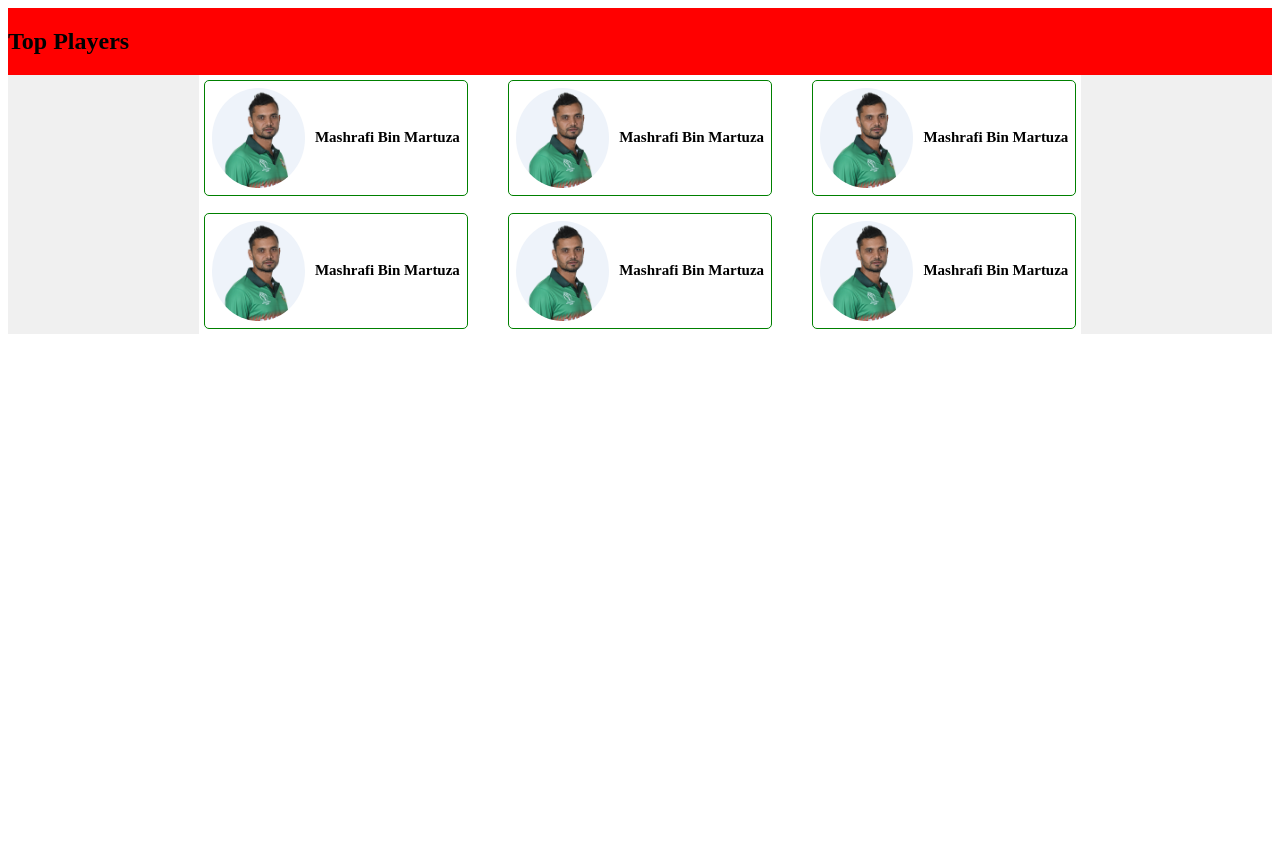
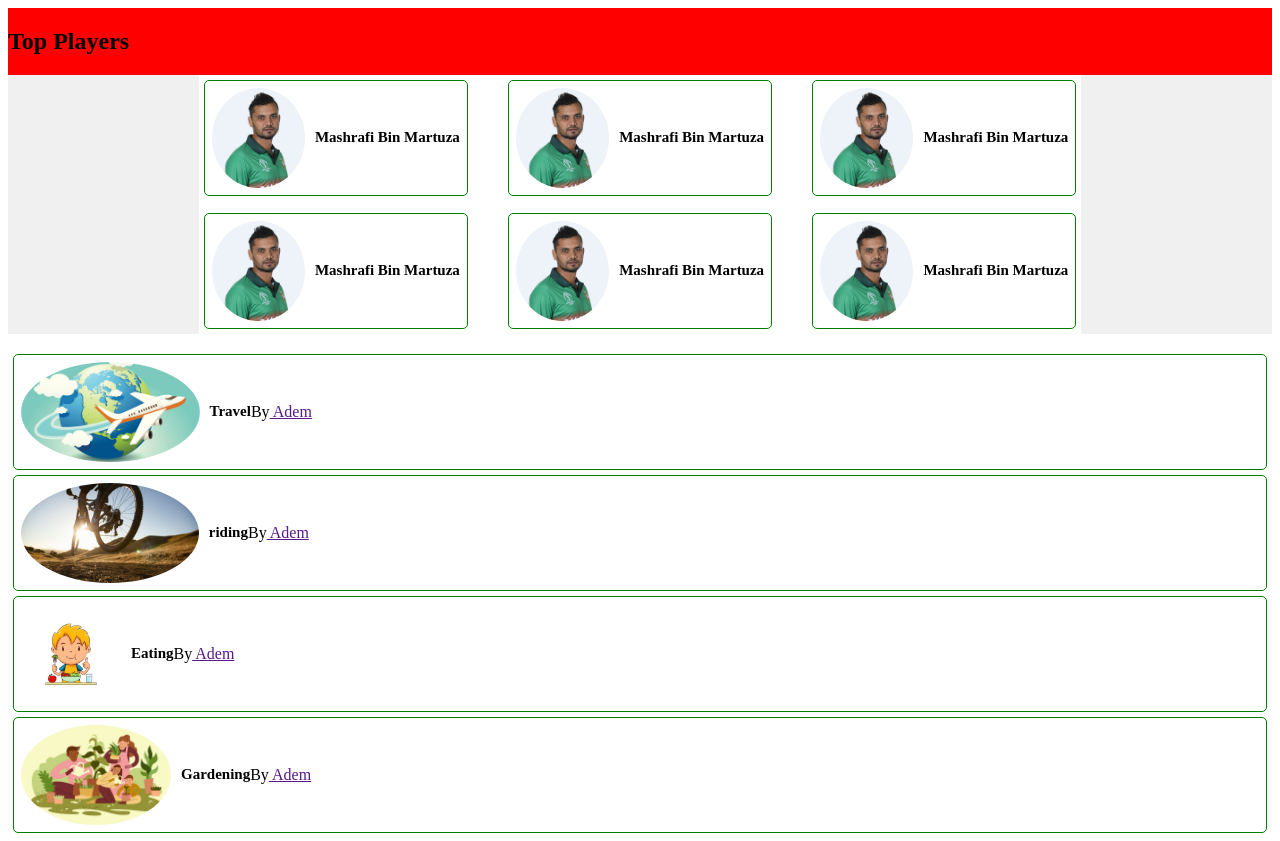
Before and after one commit to jannatunnur/html_pr6, a plain HTML site: page index.html in a window 1280 px wide. Before the commit the page ends 800 px from the top, so only its background shows below. Drawn offline with Linux system fonts and the light colour scheme.

Commit message:
blog added

```diff
--- a/index.html
+++ b/index.html
@@ -54,6 +54,50 @@
 
 </section>
 
+<section class="Allblog container" >
+
+<h1 class="My blog"></h1>
+
+
+<div class="blog-section container">
+	 <div class="blogs">
+
+
+	<div class="blog1">
+		<img src="images/Travel.jpeg" class="edit" alt="photo"/>
+		<h2>Travel</h2>
+		<p> By<a href=""> Adem</a></p>
+	</div>
+
+	<div class="blog1">
+		<img src="images/bike.jpg" class="edit" alt="photo"/>
+		<h2>riding</h2>
+		<p> By<a href=""> Adem</a></p>
+	</div>
+
+
+	<div class="blog1">
+		<img src="images/eat.jpg" class="edit" alt="photo"/>
+		<h2>Eating</h2>
+		<p> By<a href=""> Adem</a></p>
+	</div>
+
+	<div class="blog1">
+		<img src="images/garden.jpg" class="edit" alt="photo"/>
+		<h2>Gardening</h2>
+		<p> By<a href=""> Adem</a></p>
+	</div>
+
+
+
+
+
+
+
+
+
+
+</section>
 </body>
 
 </html>
--- a/style.css
+++ b/style.css
@@ -45,3 +45,12 @@
 h2{
 	font-size:15px;
 }
+
+
+.blog1{
+	display:flex;
+		align-items:center;
+		padding:7px;
+		margin:5px;
+		border:1px solid green;
+		border-radius:5px;
```
Also changed, not shown: images/Travel.jpeg (added), images/bike.jpg (added), images/eat.jpg (added), images/garden.jpg (added).
